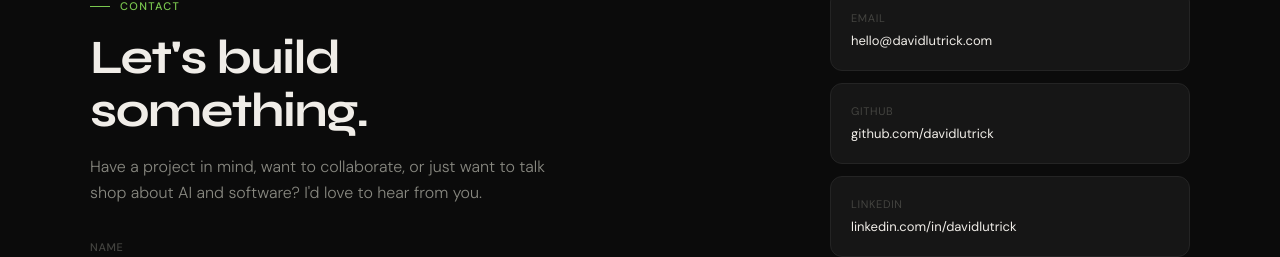
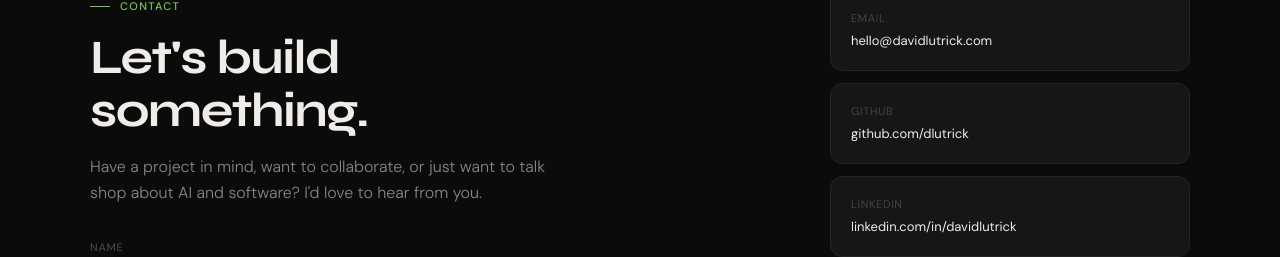
Before and after one commit to dlutrick/Portfolio, a React (Vite) app: page / in a window 1280 px wide. Shown: the part 4841-5098 px from the top of the page. Built offline with nearby package versions, Linux system fonts and the light colour scheme.

Commit message:
fixed text appearance for github link

```diff
--- a/src/pages/Home.jsx
+++ b/src/pages/Home.jsx
@@ -186,7 +186,7 @@ export default function Home() {
             <div className="contact__info reveal reveal-delay-3">
               {[
                 { label: 'Email', value: 'hello@davidlutrick.com', href: 'mailto:hello@davidlutrick.com' },
-                { label: 'GitHub', value: 'github.com/davidlutrick', href: 'https://github.com/dlutrick' },
+                { label: 'GitHub', value: 'github.com/dlutrick', href: 'https://github.com/dlutrick' },
                 { label: 'LinkedIn', value: 'linkedin.com/in/davidlutrick', href: 'https://linkedin.com/in/davidlutrick' },
               ].map((link) => (
                 <a key={link.label} href={link.href} className="contact__card" target={link.href.startsWith('http') ? '_blank' : undefined} rel="noopener noreferrer">
```
